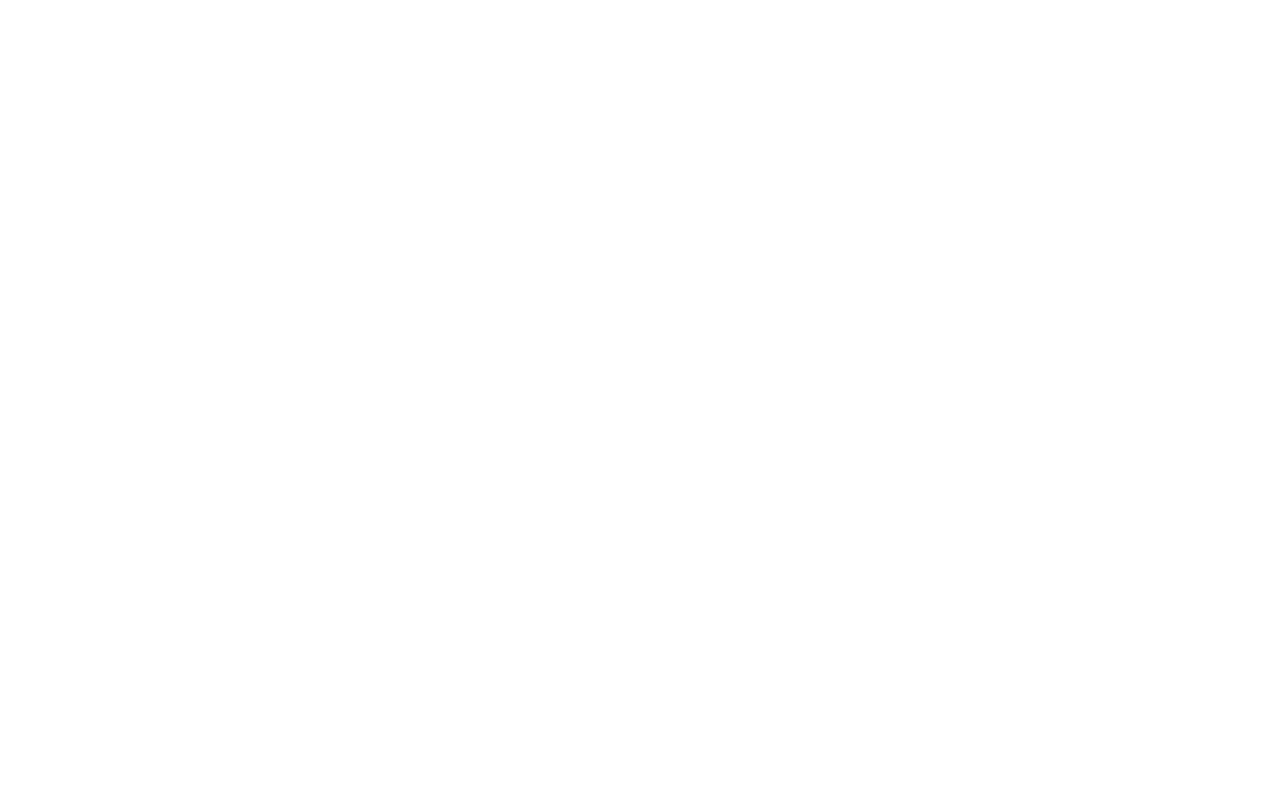
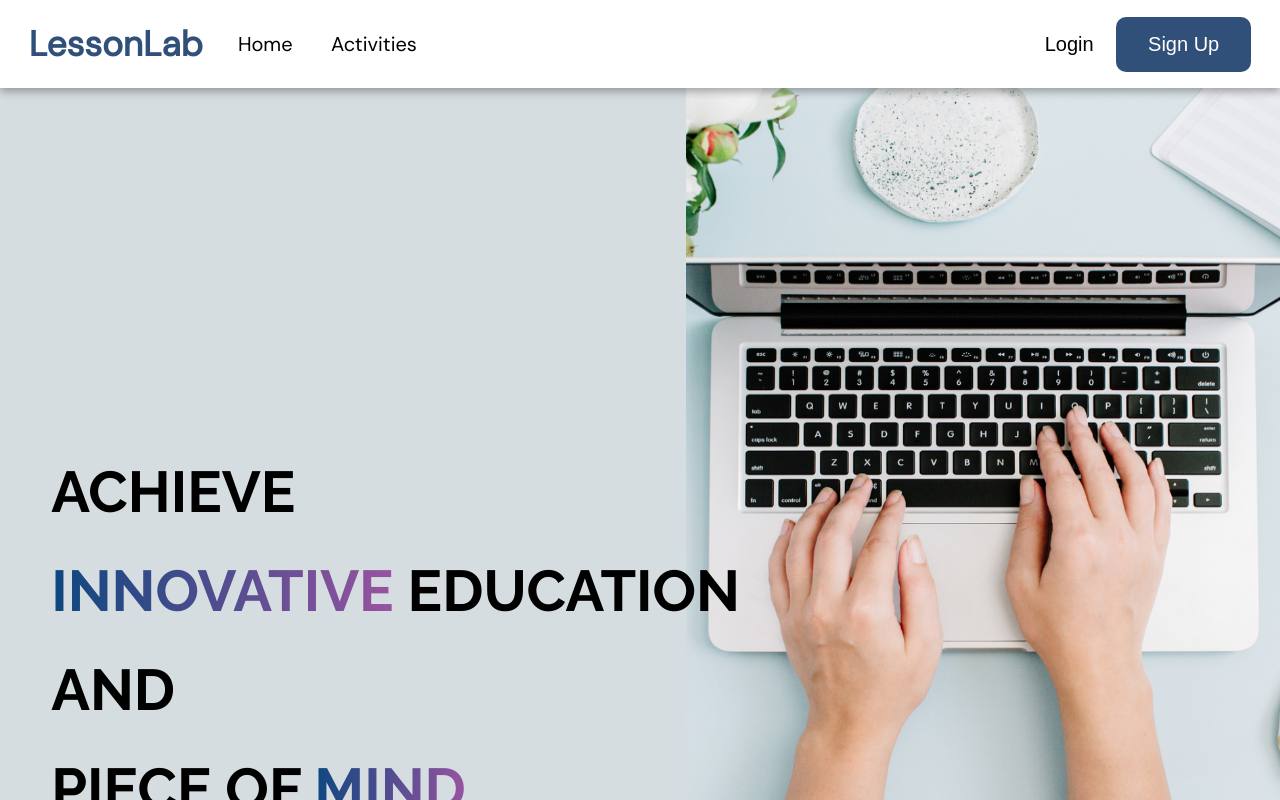
Before and after one commit to CocoTapi/lesson-lab-frontend, a React (Create React App) app: page /full-stack-project-frontend/auth/oauth-redirect in a window 1280 px wide. Before the commit this address had no page. Shown: the top 800 px of the page. Built offline with nearby package versions, Linux system fonts and the light colour scheme.

Commit message:
add oauth redirect page

```diff
--- a/src/App.js
+++ b/src/App.js
@@ -6,7 +6,8 @@
 
 export const API_URL = process.env.REACT_APP_API_URL;
 export const baseUrl = process.env.REACT_APP_BASE_URL;
-
+export const baseName = process.env.REACT_APP_BASE_NAME;
+console.log(baseName)
 function App() {
 console.log("API url: ", API_URL);
 console.log("Base url: ", baseUrl)
--- /dev/null
+++ b/src/pages/auth/OauthRedirectPage.js
@@ -0,0 +1,29 @@
+
+import { defer } from "react-router-dom";
+import Home from "../../components/home/Home";
+
+function OauthRedirectPage() {
+
+    return <Home></Home>
+};
+
+export default OauthRedirectPage;
+
+export async function onOauthRedirectLoad() {
+    console.log(getCookie());
+}
+
+export async function loader({ _request, _params }) {
+
+    // const id = params.user_id;
+    //console.log("loader id", id);
+    console.log(getCookie());
+    return null;
+}
+
+// Function to extract the cookie value
+function getCookie(name) {
+    const value = `; ${document.cookie}`;
+    const parts = value.split(`; ${name}=`);
+    if (parts.length === 2) return parts.pop().split(';').shift();
+}
--- a/src/pages/util/ErrorPage.js
+++ b/src/pages/util/ErrorPage.js
@@ -7,7 +7,7 @@
     let message = 'Something went wrong!';
     let secondMessage = ''
     let status;
-
+  console.log(error);
     if (isRouteErrorResponse(error)) {
         if(error.message) console.log("error message:", error.message);
         if(error.status) console.log("error status:", error.status);
--- a/src/router/router.js
+++ b/src/router/router.js
@@ -3,7 +3,7 @@
 // import ErrorPage from '../pages/util/ErrorPage';
 import HomePage from '../pages/home/HomePage';
 import ActivitiesRootLayout from '../pages/activities/ActivitiesRootLayout';
-import ActivitiesPage, { loader as activitiesLoader, action as searchAction} from '../pages/activities/ActivitiesPage';
+import ActivitiesPage, { loader as activitiesLoader, action as searchAction } from '../pages/activities/ActivitiesPage';
 import LoginPage, { action as loginAction } from '../pages/auth/LoginPage';
 import LoginLayout from '../pages/auth/LoginLayout';
 import SignUpPage, { action as signUpAction } from '../pages/auth/SignUpPage';
@@ -12,14 +12,19 @@
 import ActivityDetailPage, { loader as activityDetailLoader, action as activityItemAction } from '../pages/activities/ActivityDetailPage';
 import EditActivityPage from '../pages/activities/EditActivityPage';
 import NewActivityPage from '../pages/activities/NewActivityPage';
-import { action as activityFormAction, loader as tagsLoader} from '../pages/activities/formAction';
+import { action as activityFormAction, loader as tagsLoader } from '../pages/activities/formAction';
 import UserLayout from "../pages/user_page/UserLayout";
 import UserMainPage, { loader as userDetailLoader } from "../pages/user_page/UserMainPage";
 import EditProfilePage, { action as profileEditAction } from "../pages/user_page/EditProfilePage";
 import UserUploadsPage, { loader as userUploadsLoader, action as deleteUserActivityAction } from "../pages/user_page/UserUploadsPage";
 import UserFavoritesPage, { loader as userFavoritesLoader, action as removeFavoriteActivity } from "../pages/user_page/UserFavoritesPage";
 import UserPlaylistsPage, { userPlaylistsLoader, action as playlistAction } from "../pages/user_page/UserPlaylistsPage";
+import OauthRedirectPage, { loader as tokenLoader } from "../pages/auth/OauthRedirectPage";
 import ErrorPage from "../pages/util/ErrorPage";
+import { baseName } from "../App";
+
+
+
 
 export const createRouter = (setUserInfo) => createBrowserRouter([
   {
@@ -48,7 +53,7 @@
             children: [
               {
                 index: true,
-                  element: <ActivityDetailPage /> ,
+                element: <ActivityDetailPage />,
                 action: activityItemAction
               },
               {
@@ -76,13 +81,18 @@
           {
             index: true,
             element: <LoginPage />,
-              action: ({ request}) => loginAction({request, setUserInfo})
+            action: ({ request }) => loginAction({ request, setUserInfo })
           },
           {
             path: 'signup',
             element: <SignUpPage />,
             action: signUpAction
           },
+          {
+            path: 'oauth-redirect',
+            element: <OauthRedirectPage />,
+            loader: tokenLoader
+          }
         ]
       },
       {
@@ -98,7 +108,8 @@
             id: 'user-detail',
             loader: userDetailLoader,
             children: [
-                { index: true,
+              {
+                index: true,
                 element: <UserMainPage />
               },
               {
```
Also changed, not shown: 2 other files (tests, documents, lock files or other folders). Lines whose indentation alone changed are shown as unchanged.
